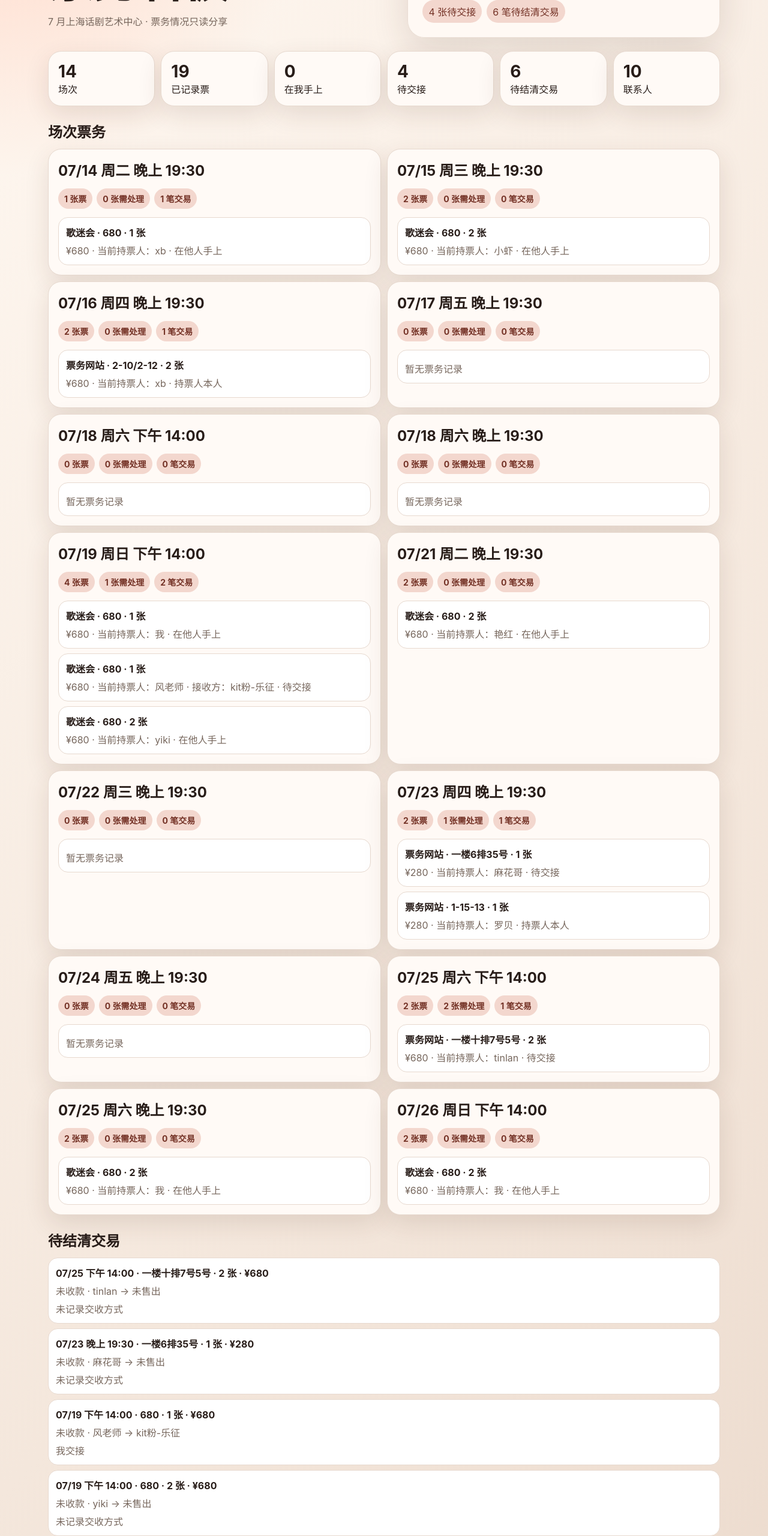
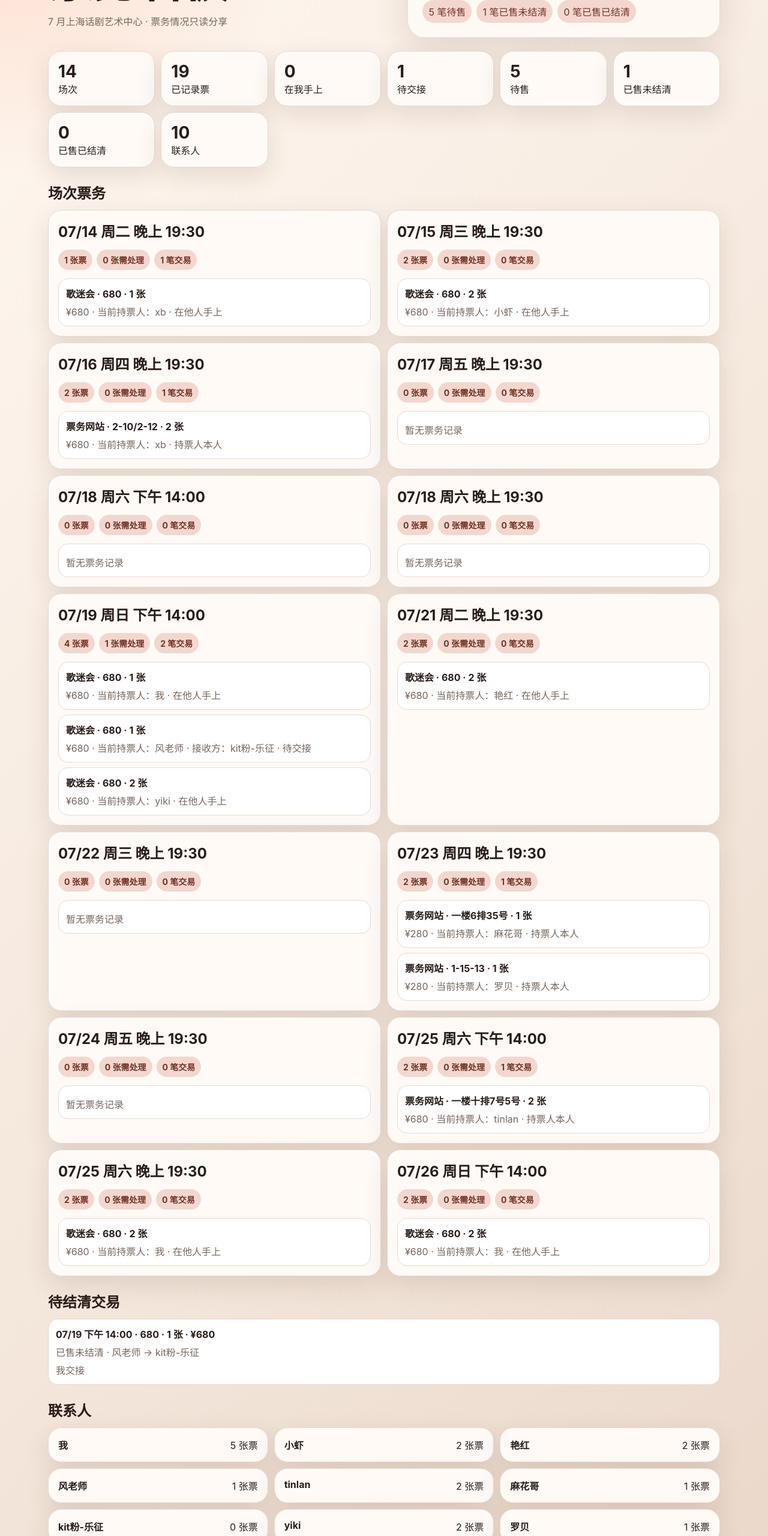
Before and after one commit to thesp-too/gigiShanghai, a plain HTML site: page index.html in a window 1280 px wide. Shown: the part 220-2780 px from the top of the page at 60% size. Drawn offline with Linux system fonts and the light colour scheme.

Commit message:
transaction

```diff
--- a/index.html
+++ b/index.html
@@ -45,8 +45,9 @@
       <span class="readonly">只读页面 · 不能编辑</span>
       <strong>19 张票 / 10 位联系人</strong>
       <div class="summary-line">
-        <span>4 张待交接</span>
-        <span>6 笔待结清交易</span>
+        <span>5 笔待售</span>
+        <span>1 笔已售未结清</span>
+        <span>0 笔已售已结清</span>
       </div>
     </aside>
   </header>
@@ -55,8 +56,10 @@
       <article class="stat"><strong>14</strong><span>场次</span></article>
       <article class="stat"><strong>19</strong><span>已记录票</span></article>
       <article class="stat"><strong>0</strong><span>在我手上</span></article>
-      <article class="stat"><strong>4</strong><span>待交接</span></article>
-      <article class="stat"><strong>6</strong><span>待结清交易</span></article>
+      <article class="stat"><strong>1</strong><span>待交接</span></article>
+      <article class="stat"><strong>5</strong><span>待售</span></article>
+      <article class="stat"><strong>1</strong><span>已售未结清</span></article>
+      <article class="stat"><strong>0</strong><span>已售已结清</span></article>
       <article class="stat"><strong>10</strong><span>联系人</span></article>
     </section>
     <h2 class="section-title">场次票务</h2>
@@ -228,14 +231,14 @@
           </div>
           <div class="badges">
             <b>2 张票</b>
-            <b>1 张需处理</b>
+            <b>0 张需处理</b>
             <b>1 笔交易</b>
           </div>
           <div class="tickets">
 
                         <div class="ticket">
                           <strong>票务网站 · 一楼6排35号 · 1 张</strong>
-                          <p>¥280 · 当前持票人：麻花哥 · 待交接</p>
+                          <p>¥280 · 当前持票人：麻花哥 · 持票人本人</p>
                         </div>
 
                         <div class="ticket">
@@ -266,14 +269,14 @@
           </div>
           <div class="badges">
             <b>2 张票</b>
-            <b>2 张需处理</b>
+            <b>0 张需处理</b>
             <b>1 笔交易</b>
           </div>
           <div class="tickets">
 
                         <div class="ticket">
                           <strong>票务网站 · 一楼十排7号5号 · 2 张</strong>
-                          <p>¥680 · 当前持票人：tinlan · 待交接</p>
+                          <p>¥680 · 当前持票人：tinlan · 持票人本人</p>
                         </div>
 
           </div>
@@ -320,39 +323,9 @@
     <h2 class="section-title">待结清交易</h2>
     <section class="tickets">
         <article class="ticket">
-          <strong>07/25 下午 14:00 · 一楼十排7号5号 · 2 张 · ¥680</strong>
-          <p>未收款 · tinlan → 未售出</p>
-          <p>未记录交收方式</p>
-        </article>
-
-        <article class="ticket">
-          <strong>07/23 晚上 19:30 · 一楼6排35号 · 1 张 · ¥280</strong>
-          <p>未收款 · 麻花哥 → 未售出</p>
-          <p>未记录交收方式</p>
-        </article>
-
-        <article class="ticket">
           <strong>07/19 下午 14:00 · 680 · 1 张 · ¥680</strong>
-          <p>未收款 · 风老师 → kit粉-乐征</p>
+          <p>已售未结清 · 风老师 → kit粉-乐征</p>
           <p>我交接</p>
-        </article>
-
-        <article class="ticket">
-          <strong>07/19 下午 14:00 · 680 · 2 张 · ¥680</strong>
-          <p>未收款 · yiki → 未售出</p>
-          <p>未记录交收方式</p>
-        </article>
-
-        <article class="ticket">
-          <strong>07/14 晚上 19:30 · 680 · 1 张 · ¥680</strong>
-          <p>未收款 · xb → 未售出</p>
-          <p>未记录交收方式</p>
-        </article>
-
-        <article class="ticket">
-          <strong>07/16 晚上 19:30 · 2-10/2-12 · 2 张 · ¥680</strong>
-          <p>未收款 · xb → 未售出</p>
-          <p>未记录交收方式</p>
         </article>
       </section>
     <h2 class="section-title">联系人</h2>
```
